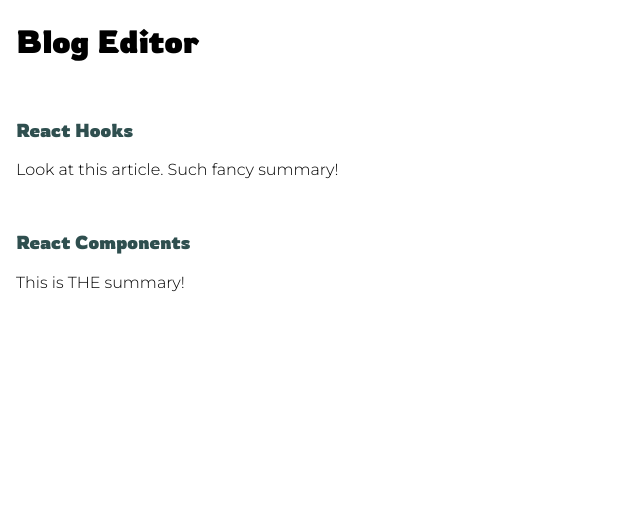
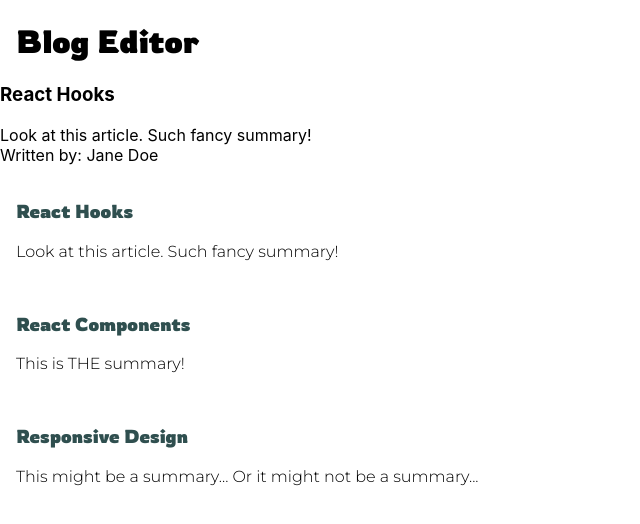
Before and after one commit to dunja-v/blog-editor-website, a React (Create React App) app in the folder blog-editor/: page / in a window 1280 px wide. Shown: the top 524 px of the page, without its empty margins (0-640 px from the left). Built offline with nearby package versions, Linux system fonts and the light colour scheme; data requests are answered from the project's data file.

Commit message:
adding highlight article component

```diff
--- a/blog-editor/src/components/home/HomePage.js
+++ b/blog-editor/src/components/home/HomePage.js
@@ -1,16 +1,22 @@
 import React, { useState, useEffect } from 'react';
 import ArticleSummaryList from './article-summary-list/article-summary-list';
 import { getArticles } from '../../api/articleApi';
+import HightlightArticle from './highlight-article/highlight-article';
 
 export function HomePage() {
   const [articles, setArticles] = useState([]);
+  const [hightlightArticle, setHighlightArticle] = useState({});
 
   useEffect(() => {
-    getArticles().then((loadedArticles) => setArticles(loadedArticles));
+    getArticles().then((loadedArticles) => {
+      setArticles(loadedArticles);
+      setHighlightArticle(loadedArticles[0]);
+    });
   }, []);
 
   return (
     <div>
+      <HightlightArticle article={hightlightArticle}/>
       <ArticleSummaryList items={articles} />
     </div>
   );
--- /dev/null
+++ b/blog-editor/src/components/home/highlight-article/highlight-article.js
@@ -0,0 +1,11 @@
+import React from 'react';
+
+export default function HighlightArticle(props) {
+    const article = props.article;
+
+    return <div className="highlightArticle">
+        <h3 className="highlightArticleTitle">{article.title}</h3>
+        <div className="highlightArticleSummary">{article.summary}</div>
+        <div className="highlightArticleAauthor">Written by: {article.author}</div>
+    </div>
+}
--- a/blog-editor/tools/db.json
+++ b/blog-editor/tools/db.json
@@ -13,6 +13,13 @@
             "author": "John Doe",
             "summary": "This is THE summary!",
             "text": "Such text. Such awesomness."
+        },
+        {
+            "id": 3,
+            "title": "Responsive Design",
+            "author": "Nemo Nihil",
+            "summary": "This might be a summary... Or it might not be a summary...",
+            "text": "Text? What text?"
         }
     ]
 }
```
